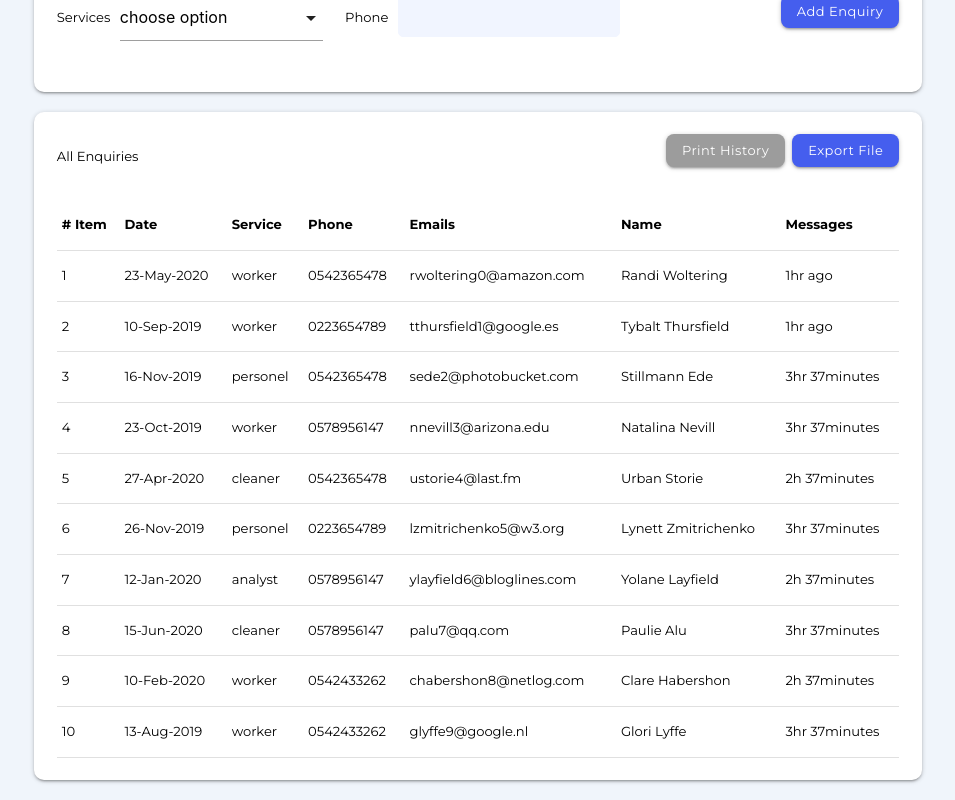
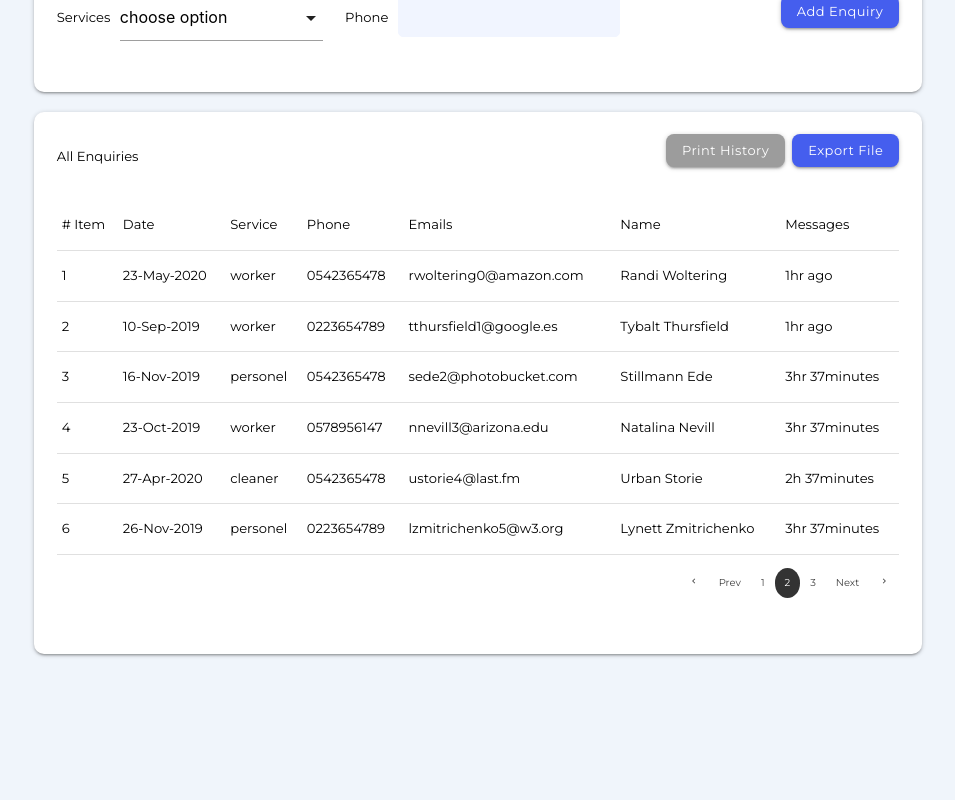
Before and after one commit to danielkpodo/webber-test, a React (Create React App) app: page / in a window 1280 px wide. Shown: the part 401-1201 px from the top of the page, without its empty margins (2-957 px from the left). After the commit the page ends 1075 px from the top, so only its background shows below. Built offline with nearby package versions, Linux system fonts and the light colour scheme.

Commit message:
added pagination for table

```diff
--- a/src/components/table/MOCK_DATA.json
+++ b/src/components/table/MOCK_DATA.json
@@ -52,41 +52,5 @@
     "name": "Lynett Zmitrichenko",
     "messages": "3hr 37minutes",
     "phone": "0223654789"
-  },
-  {
-    "item": 7,
-    "date": "12-Jan-2020",
-    "service": "analyst",
-    "emails": "ylayfield6@bloglines.com",
-    "name": "Yolane Layfield",
-    "messages": "2h 37minutes",
-    "phone": "0578956147"
-  },
-  {
-    "item": 8,
-    "date": "15-Jun-2020",
-    "service": "cleaner",
-    "emails": "palu7@qq.com",
-    "name": "Paulie Alu",
-    "messages": "3hr 37minutes",
-    "phone": "0578956147"
-  },
-  {
-    "item": 9,
-    "date": "10-Feb-2020",
-    "service": "worker",
-    "emails": "chabershon8@netlog.com",
-    "name": "Clare Habershon",
-    "messages": "2h 37minutes",
-    "phone": "0542433262"
-  },
-  {
-    "item": 10,
-    "date": "13-Aug-2019",
-    "service": "worker",
-    "emails": "glyffe9@google.nl",
-    "name": "Glori Lyffe",
-    "messages": "3hr 37minutes",
-    "phone": "0542433262"
   }
 ]
--- /dev/null
+++ b/src/components/table/Pagination.js
@@ -0,0 +1,35 @@
+import React from "react";
+
+const Pagination = () => {
+  return (
+    <ul class="pagination">
+      <li className="waves-effect">
+        <a href="#!">
+          <i className="material-icons pg-icon">chevron_left</i>
+        </a>
+      </li>
+      <li className="waves-effect">
+        <a href="#!">Prev</a>
+      </li>
+      <li className="waves-effect">
+        <a href="#!">1</a>
+      </li>
+      <li className="active">
+        <a href="#!">2</a>
+      </li>
+      <li className="waves-effect">
+        <a href="#!">3</a>
+      </li>
+      <li className="waves-effect">
+        <a href="#!">Next</a>
+      </li>
+      <li className="waves-effect">
+        <a href="#!">
+          <i className="material-icons pg-icon">chevron_right</i>
+        </a>
+      </li>
+    </ul>
+  );
+};
+
+export default Pagination;
--- a/src/components/table/Table.js
+++ b/src/components/table/Table.js
@@ -2,6 +2,7 @@ import React from "react";
 import TableHeader from "./TableHeader";
 import TableRow from "./TableRow";
 import persons from "./MOCK_DATA.json";
+import Pagination from "./Pagination";
 
 const Table = () => {
   const personnels = persons.map((person, index) => (
@@ -27,6 +28,11 @@ const Table = () => {
         </thead>
         <tbody>{personnels}</tbody>
       </table>
+      <div className="row">
+        <div className="col l12 pager">
+          <Pagination />
+        </div>
+      </div>
     </div>
   );
 };
--- a/src/containers/App.css
+++ b/src/containers/App.css
@@ -183,6 +183,9 @@
   border-radius: 10px;
   color: #000;
 }
+.enquiry-table th {
+  font-weight: normal;
+}
 .enquiry-table .header-btns {
   display: flex;
   justify-content: flex-end;
@@ -190,6 +193,21 @@
 .enquiry-table .header-btns a {
   text-transform: capitalize;
   border-radius: 8px;
+}
+
+.pager {
+  display: flex;
+  justify-content: flex-end;
+}
+.pager ul li > a {
+  font-size: 10px;
+}
+.pager .pg-icon {
+  font-size: 10px;
+}
+.pager ul li.active {
+  background-color: #333;
+  border-radius: 100%;
 }
 
 body {
--- a/src/containers/scss/partials/_enquiry-table.scss
+++ b/src/containers/scss/partials/_enquiry-table.scss
@@ -3,7 +3,9 @@
   background: #fff;
   border-radius: 10px;
   color: #000;
-
+  th {
+    font-weight: normal;
+  }
   .header-btns {
     display: flex;
     justify-content: flex-end;
@@ -13,3 +15,20 @@
     }
   }
 }
+
+.pager {
+  display: flex;
+  justify-content: flex-end;
+  ul li > a {
+    font-size: 10px;
+  }
+
+  .pg-icon {
+    font-size: 10px;
+  }
+
+  ul li.active {
+    background-color: #333;
+    border-radius: 100%;
+  }
+}
```
Also changed, not shown: 1 other file (tests, documents, lock files or other folders).
